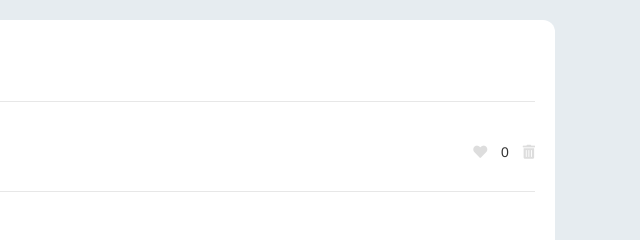
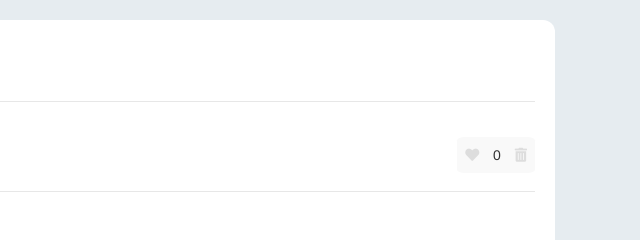
Before and after one commit to Paz3/PRUEBA_JQUERY, a plain HTML site: page index.html in a window 1280 px wide. Both pictures are taken after typing "Sample" into the empty fields and a click on the button "Twittear". Shown: the top 240 px of the page, 640-1280 px from the left. Drawn offline with nearby package versions, Linux system fonts and the light colour scheme.

Commit message:
segundo commit

```diff
--- a/assets/css/estilos.css
+++ b/assets/css/estilos.css
@@ -89,8 +89,10 @@ h2 {
 }
 
 .icons {
-	padding-top: 5px;
-	float: right;
+	padding: 8px;
+    float: right;
+    background-color: #F9F9F9;
+    border-radius: 10%;
 }
 
 .red_heart {
@@ -119,6 +121,7 @@ h2 {
 .contador {
 	display: inline-block;
 	padding: 0px 10px 0px 10px;
+
 }
 
 a:focus, a:hover {
--- a/assets/js/script.js
+++ b/assets/js/script.js
@@ -22,9 +22,9 @@ $('.box_tweet').on('click','#like', function(e){
 // var target = $(this).parent().find('.social__element').eq(1).children('.social__number')
 
 $('#mi_form').on('submit', function (e){
+	e.preventDefault();
 	var text = $('#exampleFormControlTextarea1').val();
 	var nombre = $('.nombre_avatar').val();
-	e.preventDefault();
 	var content = `<div class="tweet">
 				<div class="avatar"></div>
 				<div class="nombre_avatar">Paz Romero</div>
```
